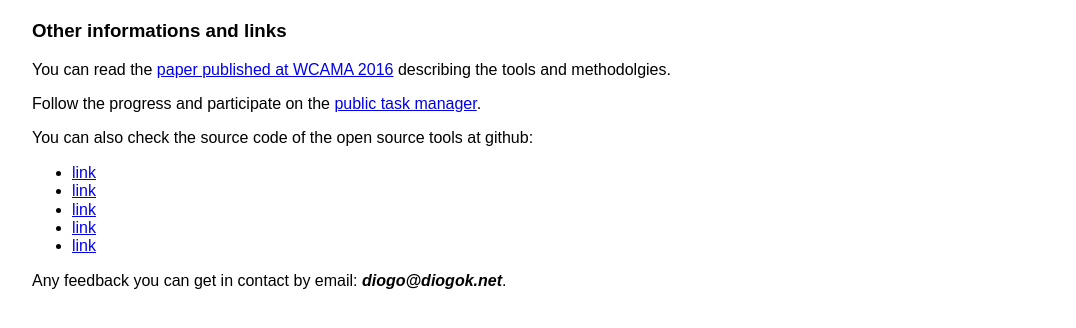
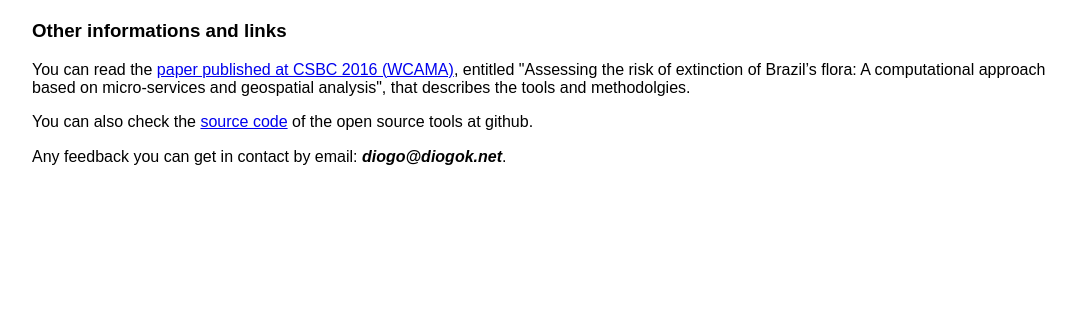
Before and after one commit to biodivdev/rrapp-compose, a plain HTML site: page index.html in a window 1280 px wide. Shown: the part 1979-2307 px from the top of the page, without its empty margins (96-1172 px from the left). After the commit the page ends 2261 px from the top, so only its background shows below. Drawn offline with nearby package versions, Linux system fonts and the light colour scheme; a script that the page names is missing.

Commit message:
Update some links

```diff
--- a/index.html
+++ b/index.html
@@ -191,16 +191,11 @@
       </article>
       <article>
         <h3>Other informations and links</h3>
-        <p>You can read the <a href="#">paper published at WCAMA 2016</a> describing the tools and methodolgies.</p>
+        <p>You can read the <a href="http://ebooks.pucrs.br/edipucrs/anais/csbc/assets/2016/anais-csbc-2016.pdf">paper published at CSBC 2016 (WCAMA)</a>, entitled "Assessing the risk of extinction of Brazil’s flora: A computational approach based on micro-services and geospatial analysis", that describes the tools and methodolgies.</p>
+        <!--
         <p>Follow the progress and participate on the <a href="#">public task manager</a>.</p>
-        <p>You can also check the source code of the open source tools at github:</p>
-        <ul>
-          <li><a href="#">link</a></li>
-          <li><a href="#">link</a></li>
-          <li><a href="#">link</a></li>
-          <li><a href="#">link</a></li>
-          <li><a href="#">link</a></li>
-        </ul>
+        -->
+        <p>You can also check the <a href="https://github.com/diogok/biodiv-compose">source code</a> of the open source tools at github.</p>
         <p>Any feedback you can get in contact by email: <em>diogo@diogok.net</em>.</p>
       </article>
     </section>
```
